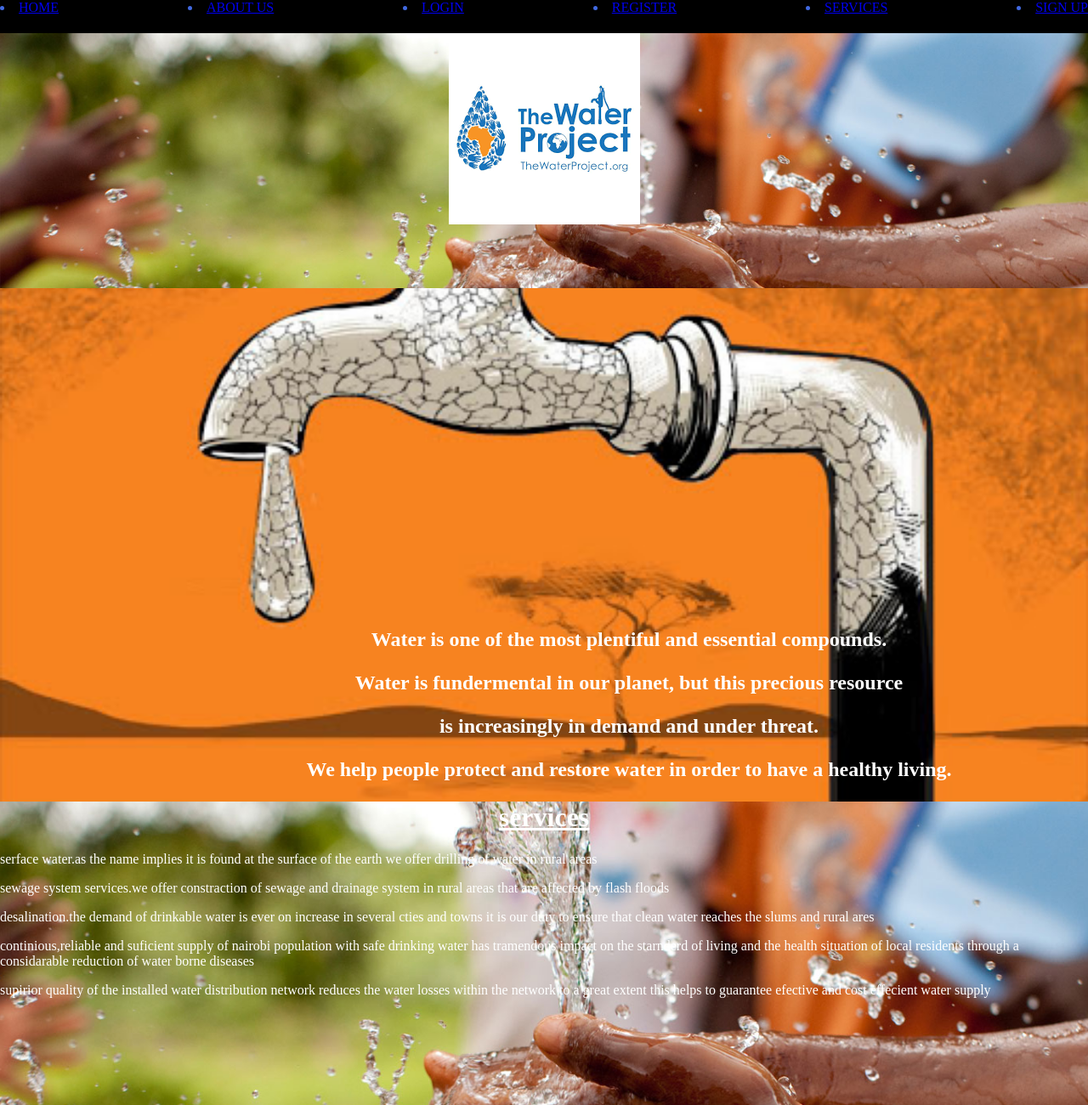
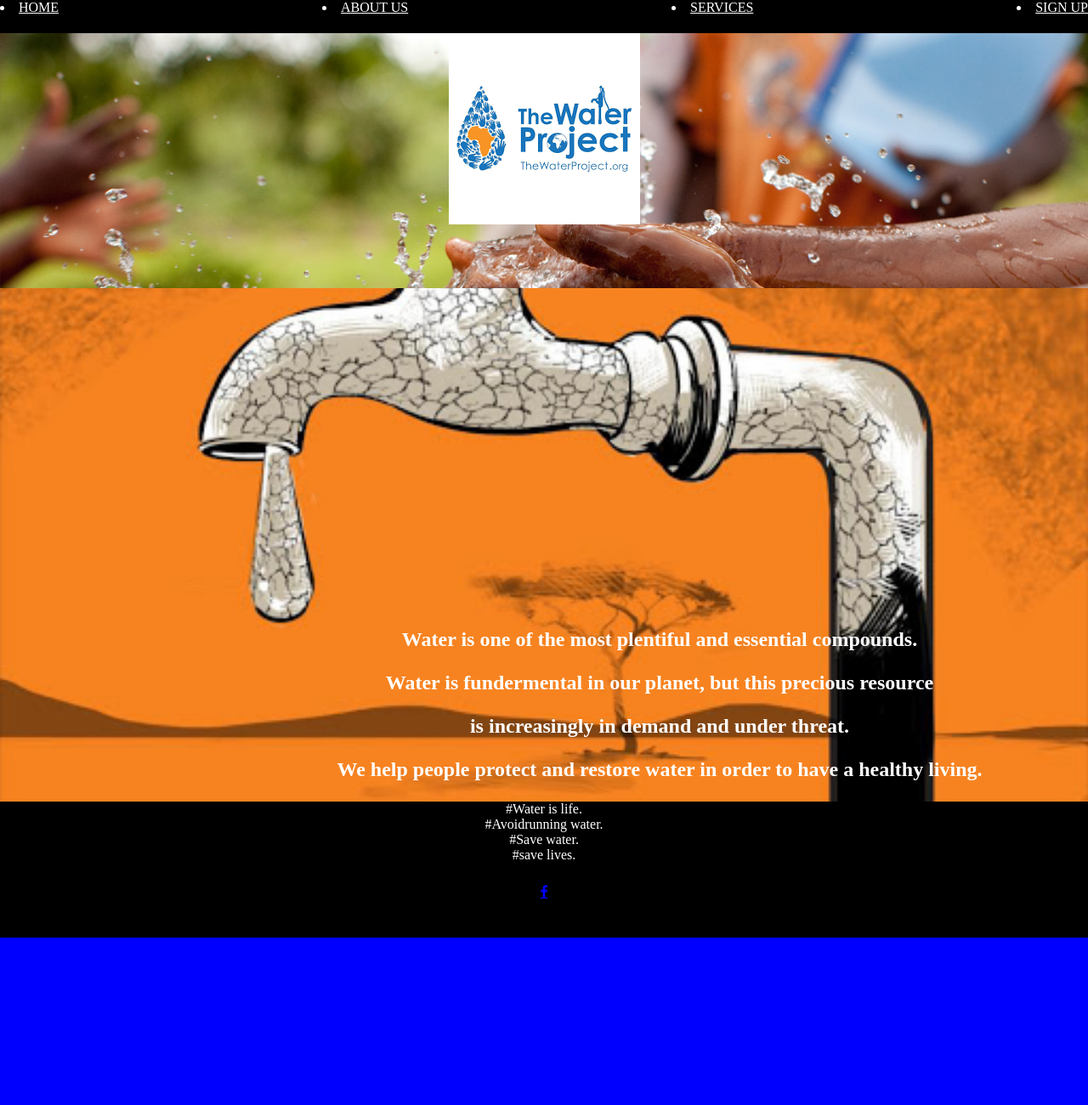
Before and after one commit to David5627/WATER-SUPPLY-SERVICES, a plain HTML site: page index.html in a window 1280 px wide. Shown: the top 1300 px of the page at 85% size. After the commit the page ends 1103 px from the top, so only its background shows below. Drawn offline with Linux system fonts and the light colour scheme.

Commit message:
modified page

```diff
--- a/index.html
+++ b/index.html
@@ -4,19 +4,19 @@
     <meta charset="UTF-8">
     <meta name="viewport" content="width=device-width, initial-scale=1.0">
     <title>HOME</title>
-    <link rel="stylesheet" type="text/css" href="style.css">
+    <link rel="stylesheet" type="text/css" href="styles.css">
     <link rel="stylesheet" href="https://cdnjs.cloudflare.com/ajax/libs/font-awesome/4.7.0/css/font-awesome.min.css">
+    <link rel="stylesheet" href="style.css">
+    <link rel="stylesheet" href="signup.css">
 </head>
 <body id="class">
     <div id="Home">
 
         <nav>
             <li><a href="#">HOME</a></li>
-            <li><a href="Aboutus.html">ABOUT US</a></li>
-            <li><a href="Login.html">LOGIN</a></li>
-            <li><a href="Register.html">REGISTER</a></li>
-            <li><a href="Services.html">SERVICES</a></li>
-            <li><a href="Signup.html">SIGN UP</a></li>
+            <li><a href="aboutus.html">ABOUT US</a></li>
+            <li><a href="#Services.html">SERVICES</a></li>
+            <li><a href="signup.html">SIGN UP</a></li>
         </ul>
       </nav>
 
@@ -38,18 +38,7 @@
       </div>
     </h2>
 </div>
-<div class="bg">
-    <div class="services">
-    <h1 >services</h1>
 
-     <p>serface water.as the name implies it is found at the surface of the earth we offer drilling of water in rural areas</p>
-     <p>sewage system services.we offer constraction of sewage and drainage  system in rural areas that are affected by flash floods</p>
-     <p>desalination.the demand of drinkable water is ever on increase in several cties and towns it is our duty to ensure that clean water reaches the slums and rural ares</p>
-     <p>continious,reliable and suficient supply of nairobi population with safe drinking water has tramendous impact on the starnderd of living and the health situation of local residents through a considarable reduction of water borne diseases</p>
-     <p>supirior quality of the installed water distribution network reduces the water losses within the network  to a great extent this helps to guarantee efective and cost effecient water supply</p>
-
-
-    </div>
  </div>
 
 </div>
--- a/signup.css
+++ b/signup.css
@@ -5,7 +5,7 @@
   margin: 5px 0 22px 0;
   display: inline-block;
   border: none;
-  background: #f1f1f1;
+  background:#f1f1f1;
 }
 
 input[type=text]:focus, input[type=password]:focus {
@@ -52,3 +52,36 @@ button:hover {
     width: 100%;
   }
 }
+
+nav{
+  text-align: right;
+  display: flex;
+  justify-content: space-between;
+  text-decoration: none;
+  background-color: black;
+
+}
+.sign{
+  background-color:blueviolet;
+  color: white;
+}
+.sign a{
+  color: white;
+}
+
+footer {padding-bottom:0%;
+  left: 0;
+  bottom: 10px;
+  width: 100%;
+  height: 20%;
+  background-color:black;
+  color: white;
+  text-align: center;
+
+
+}
+.fa-facebook{
+  color: blue;
+  text-align: end;
+  justify-content: end;
+}
--- a/style.css
+++ b/style.css
@@ -43,23 +43,13 @@ nav{
    text-align: center;
    margin-top: 400px;
    margin-left:200px;
+   color: black;
 }
 
 body,html {
     height: 100%;
     margin: 0;
 }
-.bg {
-        background-image: url("/images.css/McCurry-clean-water.jpg");
-        height: 100%;
-        background-position: center;
-        background-repeat: no-repeat;
-        background-size: cover;
-        background-color: blue;
-        height: 100%;
-        text-decoration-color: yellowgreen;
-
-              }
 
           h1 {
               text-align: center;
@@ -76,7 +66,7 @@ body,html {
         }
 
 
-      }
+
 
   h1 {
       text-align: center;
@@ -104,5 +94,8 @@ body,html {
     background-color:black;
     background-size: cover;
     text-align: center;
-    color: royalblue;
+    color: white;
 }
+#Home a {
+    color: white;
+}
--- a/styles.css
+++ b/styles.css
@@ -25,10 +25,21 @@ footer {padding-bottom:0%;
     height: 20%;
     background-color:black;
     color: white;
-    text-align: center
+    text-align: center;
+
+
 }
 .fa-facebook{
     color: blue;
     text-align: end;
     justify-content: end;
 }
+nav{
+    text-align: right;
+    display: flex;
+    justify-content: space-between;
+    text-decoration: none;
+}
+nav a{
+    color: black;
+}
```
Also changed, not shown: aboutus.html (renamed from about us.html, +10 -0 lines), signup.html (+11 -1 lines), us.html (deleted).
